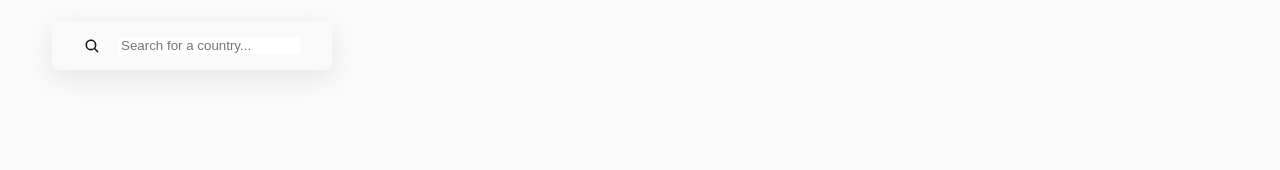
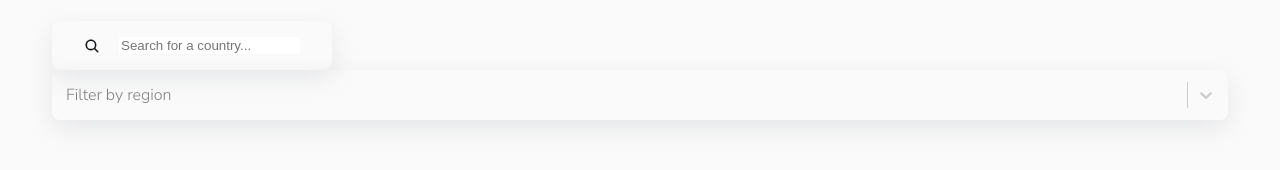
Before and after one commit to LiquidDemAn/countries-app, a React (Create React App) app: page / in a window 1280 px wide. Shown: the part 126-296 px from the top of the page. Built offline with nearby package versions, Linux system fonts and the light colour scheme.

Commit message:
created filter select

```diff
--- a/src/App.tsx
+++ b/src/App.tsx
@@ -5,7 +5,7 @@ function App() {
 	return (
 		<>
 			<Header />
-      <Main />
+			<Main />
 		</>
 	);
 }
--- a/src/components/controls/controls.tsx
+++ b/src/components/controls/controls.tsx
@@ -1,5 +1,11 @@
+import { Filter } from '../filter';
 import { Search } from '../search';
 
 export const Controls = () => {
-	return <Search />;
+	return (
+		<>
+			<Search />
+			<Filter />
+		</>
+	);
 };
--- /dev/null
+++ b/src/components/filter/filter.styled.ts
@@ -0,0 +1,27 @@
+import styled from 'styled-components';
+import Select from 'react-select';
+
+export const FilterSelect = styled(Select).attrs({
+	styles: {
+		control: (provided) => ({
+			...provided,
+			backgroundColor: 'var(--colors-ui-base)',
+			color: 'var(--colors-text)',
+			borderRadius: 'var(--radius)',
+			padding: '0.25rem',
+			border: 'none',
+			boxShadow: 'var(--shadow)',
+			height: '50px',
+		}),
+
+		option: (provided, state) => ({
+			...provided,
+			cursor: 'pointer',
+			color: 'var(--colors-text)',
+			backgroundColor: 'var(--colors-bg)',
+			// backgroundColor: state.isSelected
+			// ? 'var(--colors-bg)'
+			// : 'var(--colors-ui-base)',
+		}),
+	},
+})``;
--- /dev/null
+++ b/src/components/filter/filter.tsx
@@ -0,0 +1,31 @@
+import React, { useState } from 'react';
+import { FilterSelect } from './filter.styled';
+
+const options = [
+	{ value: 'Africa', label: 'Africa' },
+	{ value: 'America', label: 'America' },
+	{ value: 'Asia', label: 'Asia' },
+	{ value: 'Europe', label: 'Europe' },
+	{ value: 'Oceania', label: 'Oceania' },
+];
+
+export const Filter = () => {
+	const [region, setRegion] = useState('');
+
+	const onChange = (newValue: any) => {
+		setRegion(newValue);
+	};
+
+	console.log(region);
+
+	return (
+		<FilterSelect
+			options={options}
+			placeholder='Filter by region'
+			isClearable
+			isSearchable={false}
+			value={region}
+			onChange={onChange}
+		/>
+	);
+};
--- /dev/null
+++ b/src/components/filter/index.ts
@@ -0,0 +1 @@
+export { Filter } from './filter';
--- a/src/index.tsx
+++ b/src/index.tsx
@@ -7,7 +7,7 @@ const root = ReactDOM.createRoot(
 	document.getElementById('root') as HTMLElement
 );
 root.render(
-	<React.StrictMode>
-		<App />
-	</React.StrictMode>
+	// <React.StrictMode>
+	<App />
+	// </React.StrictMode>
 );
```
